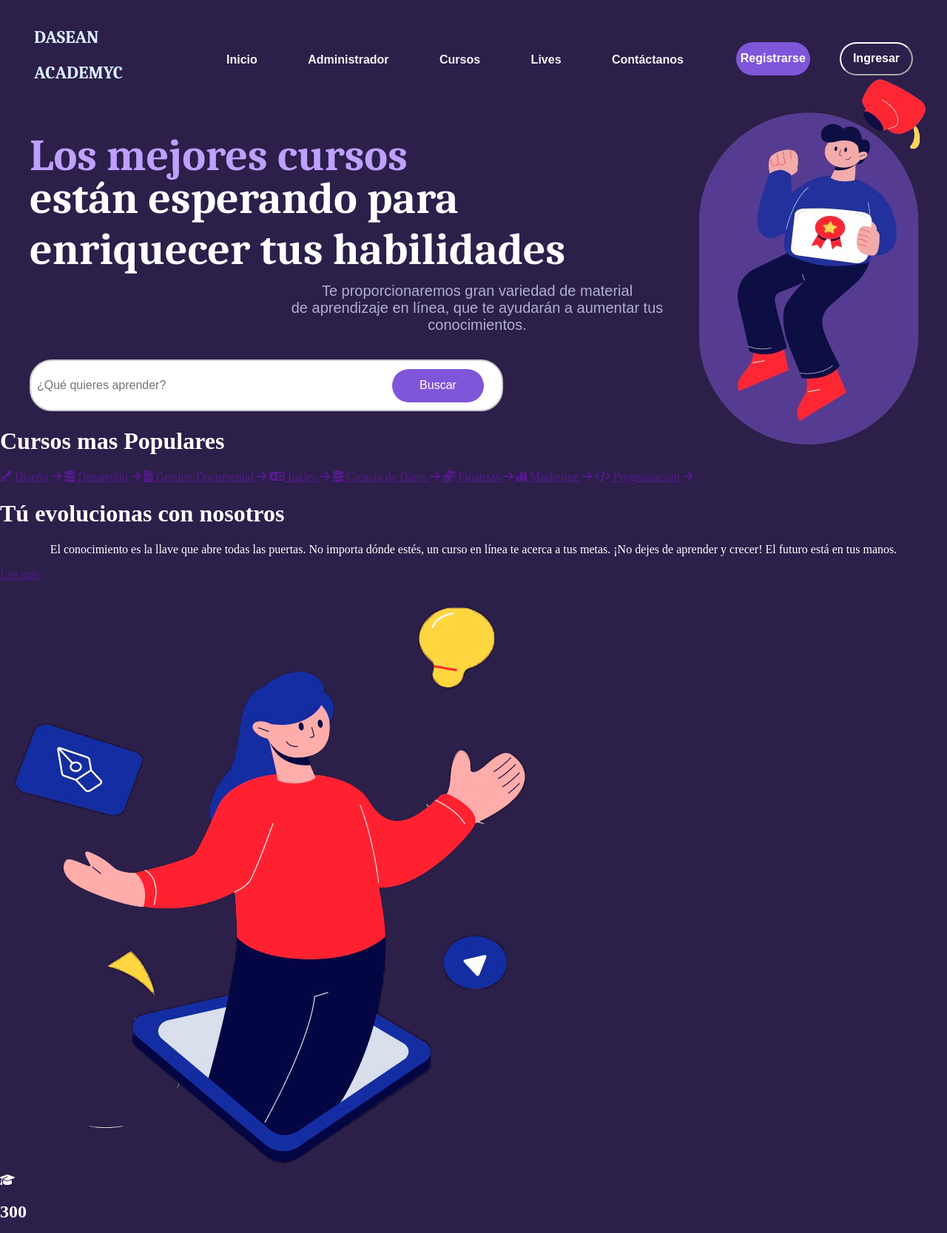
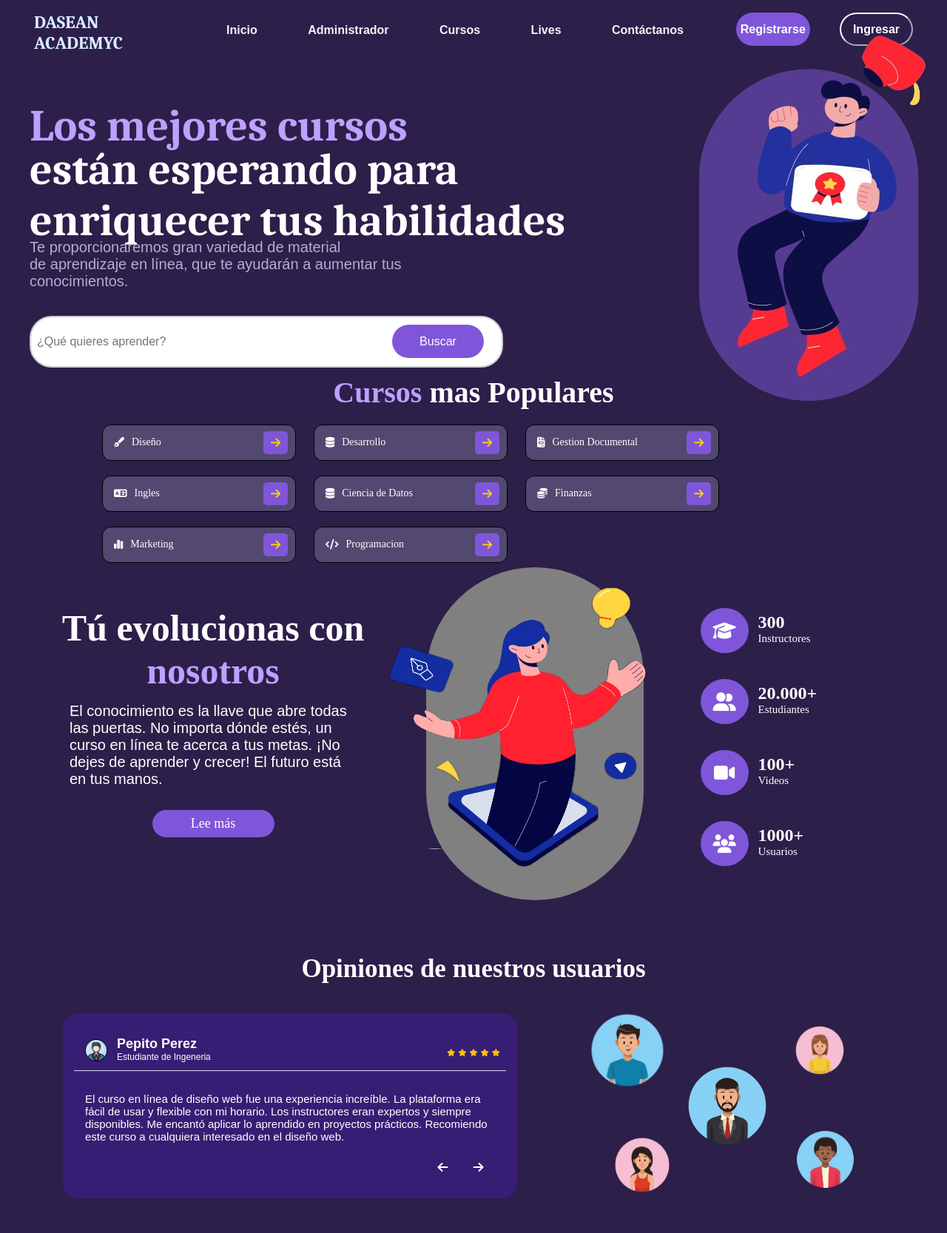
Before and after one commit to DannVal9/CAPUCHINO, a PHP site: page / in a window 1280 px wide; the page is wider, and only the part inside the window is pictured. Shown: the top 1667 px of that part at 74% size. Run offline with PHP 8.4, Linux system fonts and the light colour scheme.

Commit message:
Se actualizan los styles

```diff
--- a/CAPUCHINO/styles.css
+++ b/CAPUCHINO/styles.css
@@ -1,18 +1,15 @@
 @import url('https://fonts.googleapis.com/css2?family=Caladea:wght@700&family=Roboto+Condensed:ital,wght@0,100..900;1,100..900&display=swap');
-@import url('https://fonts.googleapis.com/css2? family= Roboto:wght@300;400;700 & display=swap');
+
 
 .barra{
     font-weight: 700;
     font-style: normal;
-    font-family: Arial, Helvetica, sans-serif;
     font-family: Arial, Helvetica, sans-serif;
 }
 
 body {
     color: #fff;
     margin: 0 auto;
-    background-color: #2C1F4A;
-    width: 100%;
     background-color: #2C1F4A;
     width: 100%;
 }
@@ -398,191 +395,327 @@
     font-size: 15px;
 }
 
-.register{
-    font-family: Arial, Helvetica, sans-serif;
-    background-color: #EBEFFF;
-    margin: -70px;
-}
-.login{
-    font-family: Arial, Helvetica, sans-serif;
-    background-color: #EBEFFF;
-    margin: -75px;
-}
-.imagD img{
-    height: 815px;
-    width: 700px;
-    margin-left: 50;
-    margin-bottom: -800px;
-}
-.imagD2 img{
-    height: 643px;
-    width: 700px;
-    margin-left: 50;
-    margin-bottom: -623px;
-}
-.form h2, p{
-    text-align: center;
-}
-.pd1{
-    margin-top: 5px;
-    margin-bottom: -30px;
-    font-weight: 600;
-}
-.back{
-    width:3.5%;
-    height: 45px;
-    color: #eb8500;
-    font-size: 20px;
-    background-color: #7F56D9;
-    border-color:#7F56D9 ;
-    border-radius: 10px;
-    font-family: 'Roboto', sans-serif;
-    margin-left: 30px;
-    margin-top: 5px;
-    overflow:visible;
-}
-.form_title{
-font-size: 2rem;
-margin-bottom: -30px;
-margin-top: 20px;
-}
-.form_title2{
-    font-size: 2rem;
-    margin-bottom: -30px;
-    margin-top: 20px;
-    margin-left: -10px;
-}
-.form_paragraph{
+/* ####################################################### */
 
-    font-weight: 300;
-    margin-left: -45px;
-}
-.form_paragraph2{
-
-    font-weight: 300;
-    margin-left: -45px;
-    margin-top: -40px;
+.partem1
+{
+    width: 100%;
+    height: 270px;
 }
 
-.form_link{
-
-    font-weight: 600;
-    color: #000000;
+.titulo1
+{
+    font-size: 40px;
+    text-align: center;
+    padding: 10px 0px;
+    margin: 0;
 }
 
-.contr{
-    margin-top: -86px;
-    margin-left: 175px;
-}
-.form_container{
-    display: grid;
-    gap: 1.2em;
-    width: 95%;
-    max-width: 600px;
-    padding: 1.0em 3em;
-    margin-left: 750px;
-}
-.form_container2{
-    display: grid;
-    gap: 6.7em;
-    width: 95%;
-    max-width: 600px;
-    padding: 1.0em 5em;
-    margin-left: 750px;
-}
-.form_group{
-    position: relative;
-    --color: #5757577e;
-}
-.form_group2 h4{
-    font-size: 15px;
-    font-weight: 200px;
-    margin-left: 60px;
-    margin-top: -45px;
-}
-.form_group h4{
-    font-size: 15px;
-    font-weight: 200px;
-    margin-left: 50px;
-}
-.form_input{
-    width: 75%;
-    background: none;
-    color: #706c6c;
-    font-size: 1rem;
-    padding: .3em .1em;
-    border-color: #656ED3;
-    border-radius: 40px;
-    outline: none;
-    font-family: 'Roboto', sans-serif;
-    margin-top: 7.5px;
-    margin-left: 50px;
-}
-.form_input2{
-    width: 75%;
-    background: none;
-    color: #706c6c;
-    font-size: 1rem;
-    padding: .3em .1em;
-    border-color: #656ED3;
-    border-radius: 40px;
-    outline: none;
-    font-family: 'Roboto', sans-serif;
-    margin-top: -50px;
-    margin-left: 50px;
-}
-.form_submit2{
-    width: 75%;
-    height: 45px;
-    margin: 7px 5px;
-    background: #656ED3;
-    border: none;
-    outline: none;
-    border-radius: 40px;
-    box-shadow: 0 0 10px rgba(0, 0, 0, .0);
-    cursor: pointer;
-    font-size: 16px;
-    color: #ffffff;
-    font-weight: 600;
-    margin-left: 58px;
-    margin-top: -30px;
-}
-.form_submit{
-width: 75%;
-height: 45px;
-margin: 5px 10px;
-background: #656ED3;
-border: none;
-outline: none;
-border-radius: 40px;
-box-shadow: 0 0 10px rgba(0, 0, 0, .0);
-cursor: pointer;
-font-size: 16px;
-color: #ffffff;
-font-weight: 600;
-margin-left: 58px;
+.titulo1 .highlight
+{
+    color: #BEA0FF;
 }
 
-.success{
-    position: absolute;
-    top: 50px;
-    color: #fff;
-    font-size: 18px;
+.partem1-1{
+    width: 78%;
+    margin-left: 10%;
 }
 
-.error{
-    position: absolute;
-    top: 50px;
-    color: #fff;
-    font-size: 18px;
+.boton {
+    display: inline-flex;
+    justify-content: space-between;
+    align-items: center;
+    background-color: #524870;
+    border: none;
+    color: white;
+    padding: 8px 0px 8px 15px;
+    width: 245px;
+    text-decoration: none;
+    font-size: 14px;
+    margin: 10px 10px;
+    border: 1px solid rgb(0, 0, 0);
+    border-radius: 12px;
 }
 
-@media (max-width: 425px){
+.boton span {
+    flex: 1;
+    text-align: left;
+    margin-left: 10px;
+}
 
-    .form_title{
-        font-size: 1.8em;
-    }
+.icons1{
+    margin-right: auto;
 }
+
+.icons2{
+    background-color: #7F56D9;
+    margin-left: auto;
+    margin-right: 10px;
+    border-radius: 5px;
+    font-size: 15px;
+    padding: 8px 10px;
+    color: #ffd600;
+}
+
+/* ####################################################### */
+
+.partem2
+{
+    width: 100%;
+    height: 480px;
+}
+
+.partem2-izq
+{
+    width: 35%;
+    height: 400px;
+    margin-top: 20px;
+    margin-left: 5%;
+    display: flex;
+    align-items: center;
+    flex-direction: column;
+}
+
+.titulo2
+{
+    text-align: center;
+    font-size: 50px;
+}
+
+.titulo2 .highlight
+{
+    color: #BEA0FF;
+}
+
+.parrafo1
+{
+    font-family: Arial, Helvetica, sans-serif;
+    font-weight: normal;
+    font-size: 20px;
+    text-align: left;
+    padding: 0px 30px;
+    margin-top: -20px;
+}
+
+.boton2 {
+    margin-top: 10px;
+    display: flex;
+    justify-content: center;
+    align-items: center;
+    background-color: #7F56D9;
+    border-radius: 20px;
+    color: white;
+    text-decoration: none;
+    font-size: 18px;
+    padding: 8px 0px;
+    width: 165px;
+}
+
+.partem2-centro
+{
+    border-radius: 200px;
+    background-color: grey;
+    width: 23%;
+    height: 450px;
+    margin-top: -420px;
+    margin-left: 45%;
+}
+
+.img{
+    margin-top: 10px;
+    margin-left: -60px;
+    height: 400px;
+}
+
+.partem2-der
+{
+    width: 23%;
+    height: 450px;
+    margin-top: -440px;
+    margin-left: 72%;
+}
+
+.circle{
+    display: flex;
+    justify-content: center;
+    align-items: center;
+    background-color: #7F56D9;
+    border-radius: 50%;
+    padding: 8px 10px;
+    width: 45px;
+    height: 45px;
+    margin-top: 35px;
+    margin-left: 15px;
+}
+
+.circle i{
+    font-size: 25px;
+}
+
+.txt
+{
+    margin-left: 13px;
+    margin-top: 30px;
+}
+
+h2, h3 {
+    margin: 0;
+}
+
+h2{
+    font-weight: bold;
+}
+
+h3{
+    font-size: 15px;
+    font-weight: normal;
+}
+
+.part1, .part2, .part3, .part4
+{
+    display: flex;
+    flex-direction: row;
+    align-items: center;
+}
+
+
+.part
+{
+    padding: 10px;
+}
+
+/* ####################################################### */
+
+.partem3
+{
+    width: 100%;
+    height: 400px;
+}
+
+.titulo3
+{
+    display: flex;
+    justify-content: center;
+    font-size: 35px;
+    margin-bottom: 40px;
+}
+
+.partem3-izq
+{
+    background-color: #381D74;
+    width: 48%;
+    height: 250px;
+    margin-left: 85px;
+    border-radius: 20px;
+}
+
+.part5{
+    display: flex;
+    flex-direction: row;
+    align-items: center;
+}
+
+.img2{
+    height: 30px;
+    margin-left: 30px;
+    margin-top: 35px;
+}
+
+.txt2M
+{
+    margin-left: 13px;
+    margin-top: 27px;
+}
+
+.txt2M h2{
+    font-weight: bold;
+    font-size: 18px;
+    font-family: Arial, Helvetica, sans-serif;
+}
+
+.txt2M h3{
+    font-size: 12px;
+    font-weight: normal;
+    font-family: Arial, Helvetica, sans-serif;
+}
+
+.img3{
+    height: 60px;
+    margin-top: -60px;
+    margin-left: 83%;
+}
+
+.linea {
+    border: none;
+    height: 0.2px;
+    background-color:#DADAF7;
+    margin: 15px;
+    margin-top: -10px;
+}
+
+.parrafo2
+{
+    font-family: Arial, Helvetica, sans-serif;
+    font-weight: normal;
+    font-size: 15px;
+    text-align: left;
+    padding: 0px 30px;
+    margin-top: 30px;
+}
+
+.part6{
+    margin-top: 25px;
+    margin-left: 80%;
+}
+
+.icons4{
+    padding: 0px 15px;
+}
+
+.partem3-der
+{
+    width: 28%;
+    height: 250px;
+    margin-top: -250px;
+    margin-left: 60%;
+    border-radius: 20px;
+}
+
+.img4{
+    position: absolute;
+    height: 120px;
+    margin-top: -10px;
+    margin-left: 20px;
+}
+
+.img5{
+    position: absolute;
+    height: 130px;
+    margin-top: 60px;
+    margin-left: 150px;
+}
+
+.img6{
+    position: absolute;
+    height: 90px;
+    margin-top: 160px;
+    margin-left: 55px;
+}
+
+.img7{
+    position: absolute;
+    height: 95px;
+    margin-top: 150px;
+    margin-left: 300px;
+}
+
+.img8{
+    position: absolute;
+    height: 80px;
+    margin-top: 10px;
+    margin-left: 300px;
+}
+
 .vid{
     width: 100%;
     height: 30%;
```
Also changed, not shown: other parts of CAPUCHINO/styles.css (+148 -0 lines).
